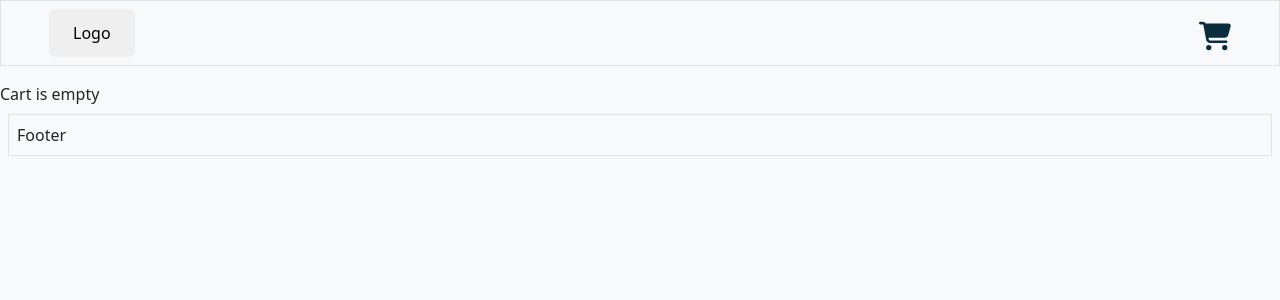
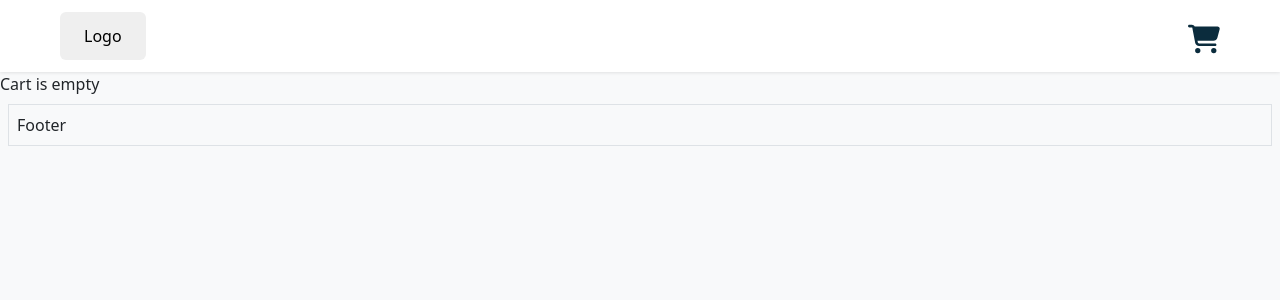
Before and after one commit to garg-anuj/machine-code-setup, a React (Vite) app: page /cart in a window 1280 px wide. Shown: the top 300 px of the page. Built offline with nearby package versions, Linux system fonts and the light colour scheme.

Commit message:
enhancement

```diff
--- a/src/components/AddToCartBtn/AddToCartBtn.jsx
+++ b/src/components/AddToCartBtn/AddToCartBtn.jsx
@@ -3,7 +3,7 @@ import { addToCart, removeFromCart } from "../../store/cartSlice";
 import { useCallback } from "react";
 
 import { EMPTY_OBJECT } from "../../config/constantObj";
-import "./addToCartBtn.css";
+import "./AddToCartBtn.css";
 
 //  TODO : -  need to optimize instead of array we will store in cart item in hashMap
 
--- a/src/components/Header/Header.jsx
+++ b/src/components/Header/Header.jsx
@@ -11,7 +11,7 @@ const Header = () => {
 
   return (
     <header>
-      <div className="border mb-3 d-flex justify-content-between py-2 px-5">
+      <div className="d-flex justify-content-between px-5">
         <button
           className="cursor-pointer border-0 rounded-2 px-4"
           onClick={() => navigate(URL.HOME_PAGE)}
--- a/src/components/Header/header.css
+++ b/src/components/Header/header.css
@@ -1,8 +1,18 @@
+header {
+    position: sticky;
+    top: 0px;
+    z-index: 22;
+    background-color: rgb(255, 255, 255);
+    box-shadow: 0 0 4px rgba(0, 0, 0, .15);
+    padding: .75rem;
+}
+
 .cartBtn {
     position: relative;
     font-size: 2rem;
     cursor: pointer;
     color: rgb(11, 44, 61);
+
 
 
     .cartCount {
```
